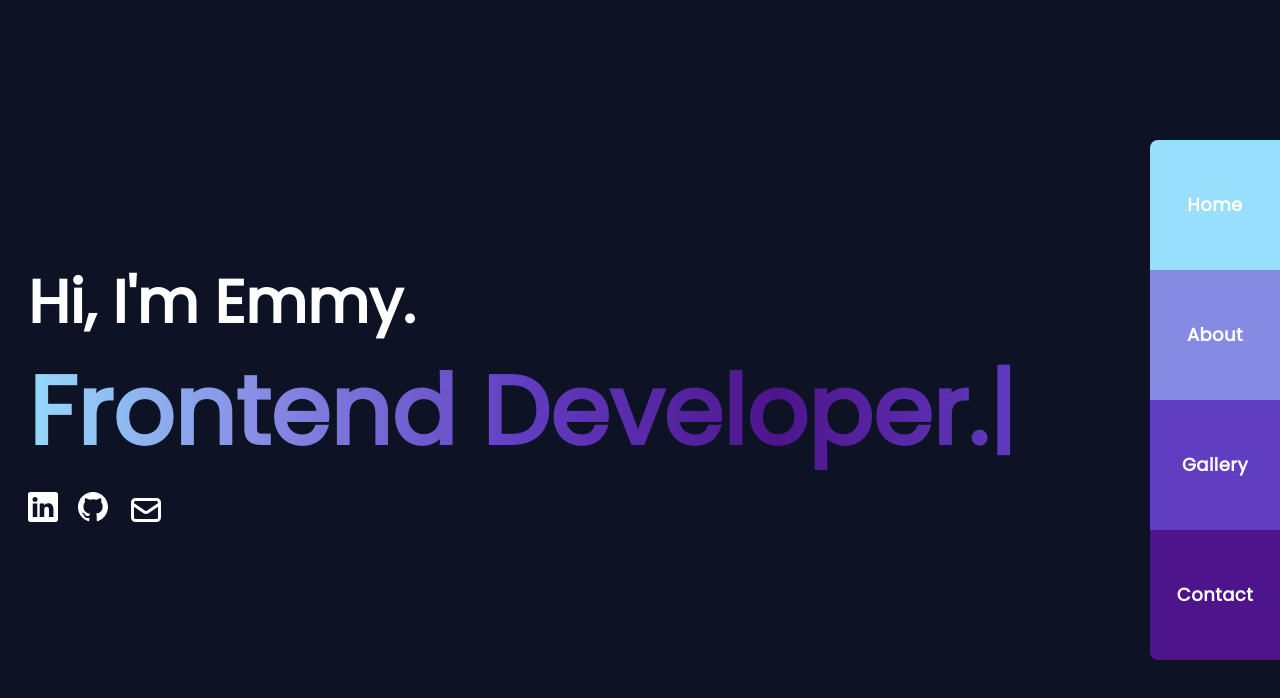
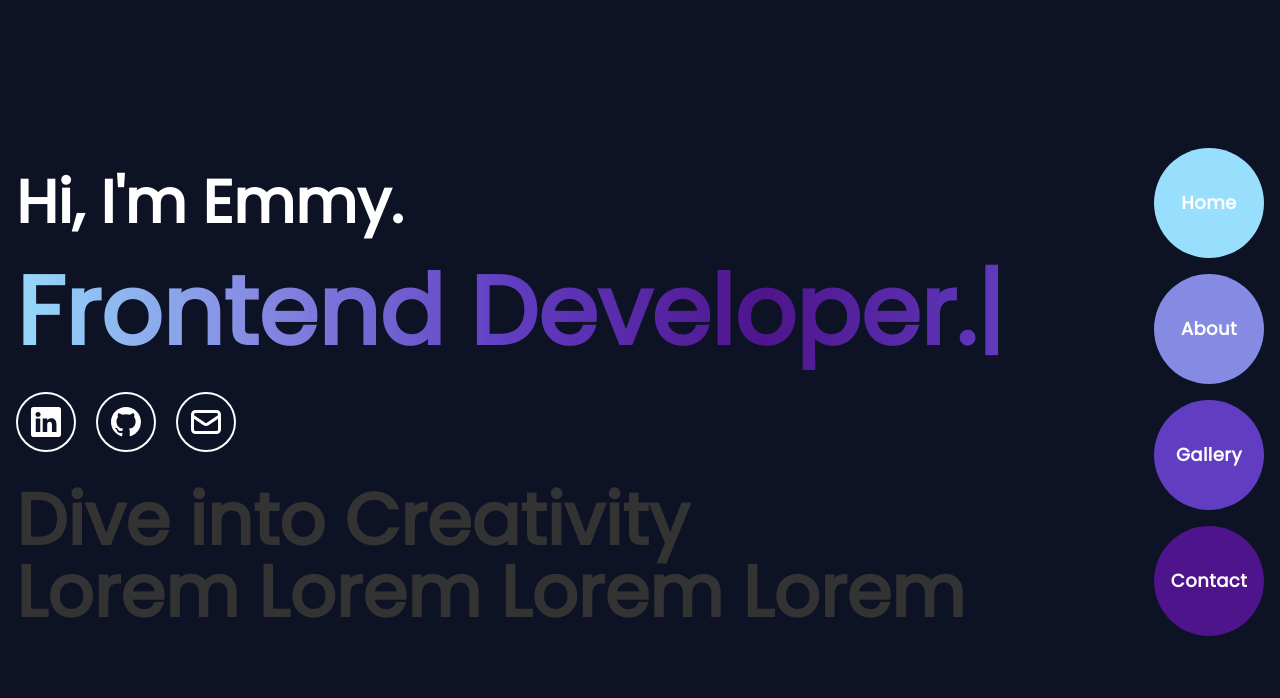
Before and after one commit to eobcre/portfolio-next13, a Next.js app: page / in a window 1280 px wide. Shown: the top 698 px of the page. Built offline with nearby package versions, Linux system fonts and the light colour scheme.

Commit message:
updated main layout

```diff
--- a/src/app/components/HeroSection.tsx
+++ b/src/app/components/HeroSection.tsx
@@ -5,10 +5,14 @@ import SubNavBar from './SubNavBar';
 
 const HeroSection = () => {
   return (
-    <div className='flex flex-col justify-center pl-3 h-full'>
+    <div className='flex flex-col justify-center h-full'>
       <NameTitle text="Hi, I'm Emmy." />
       <TypeWritter text='Frontend Developer.' delay={200} />
       <SubNavBar />
+      <div className='text-[#333333] text-7xl font-bold p-4'>
+        <p>Dive into Creativity</p>
+        <p>Lorem Lorem Lorem Lorem</p>
+      </div>
     </div>
   );
 };
--- a/src/app/components/NavBar.tsx
+++ b/src/app/components/NavBar.tsx
@@ -30,19 +30,13 @@ const NavBar = () => {
   ];
 
   return (
-    <nav className='fixed top-1/2 transform -translate-y-1/2 right-0'>
+    <nav className='fixed top-1/2 transform -translate-y-1/2 right-0 p-4'>
       <ul className='flex flex-col'>
         {navMenuData.map((menu, index) => (
           <Link key={menu.id} href={menu.href}>
             <li
-              className={`flex justify-center items-center text-white text-lg font-bold tracking-wide w-[130px] h-[130px] ${
+              className={`flex justify-center items-center text-white text-lg font-bold tracking-wide rounded-full mb-4 w-[110px] h-[110px] ${
                 menu.background
-              } ${
-                index === 0
-                  ? 'rounded-tl-lg'
-                  : index === navMenuData.length - 1
-                  ? 'rounded-bl-lg'
-                  : ''
               }`}
             >
               {menu.name}
--- a/src/app/components/SubNavBar.tsx
+++ b/src/app/components/SubNavBar.tsx
@@ -8,7 +8,7 @@ const SubNavBar = () => {
     {
       id: nanoid(),
       icon: (
-        <BsLinkedin className='text-white text-3xl hover:text-[#97dffc] duration-500' />
+        <BsLinkedin className='text-white text-3xl' />
       ),
       href: 'https://www.linkedin.com/in/emmymanning',
       target: '_blank',
@@ -17,7 +17,7 @@ const SubNavBar = () => {
     {
       id: nanoid(),
       icon: (
-        <BsGithub className='text-white text-3xl hover:text-[#858ae3] duration-500' />
+        <BsGithub className='text-white text-3xl' />
       ),
       href: 'https://github.com/eobcre',
       target: '_blank',
@@ -26,7 +26,7 @@ const SubNavBar = () => {
     {
       id: nanoid(),
       icon: (
-        <HiOutlineMail className='text-white text-4xl hover:text-[#613dc1] duration-500' />
+        <HiOutlineMail className='text-white text-4xl' />
       ),
       href: 'mailto:eobcre@gmail.com',
     },
@@ -42,7 +42,7 @@ const SubNavBar = () => {
             target={menu.target}
             rel={menu.rel}
           >
-            <li>{menu.icon}</li>
+            <li className='flex justify-center items-center border-2 border-solid border-white rounded-full w-[60px] h-[60px]'>{menu.icon}</li>
           </Link>
         ))}
       </ul>
```
